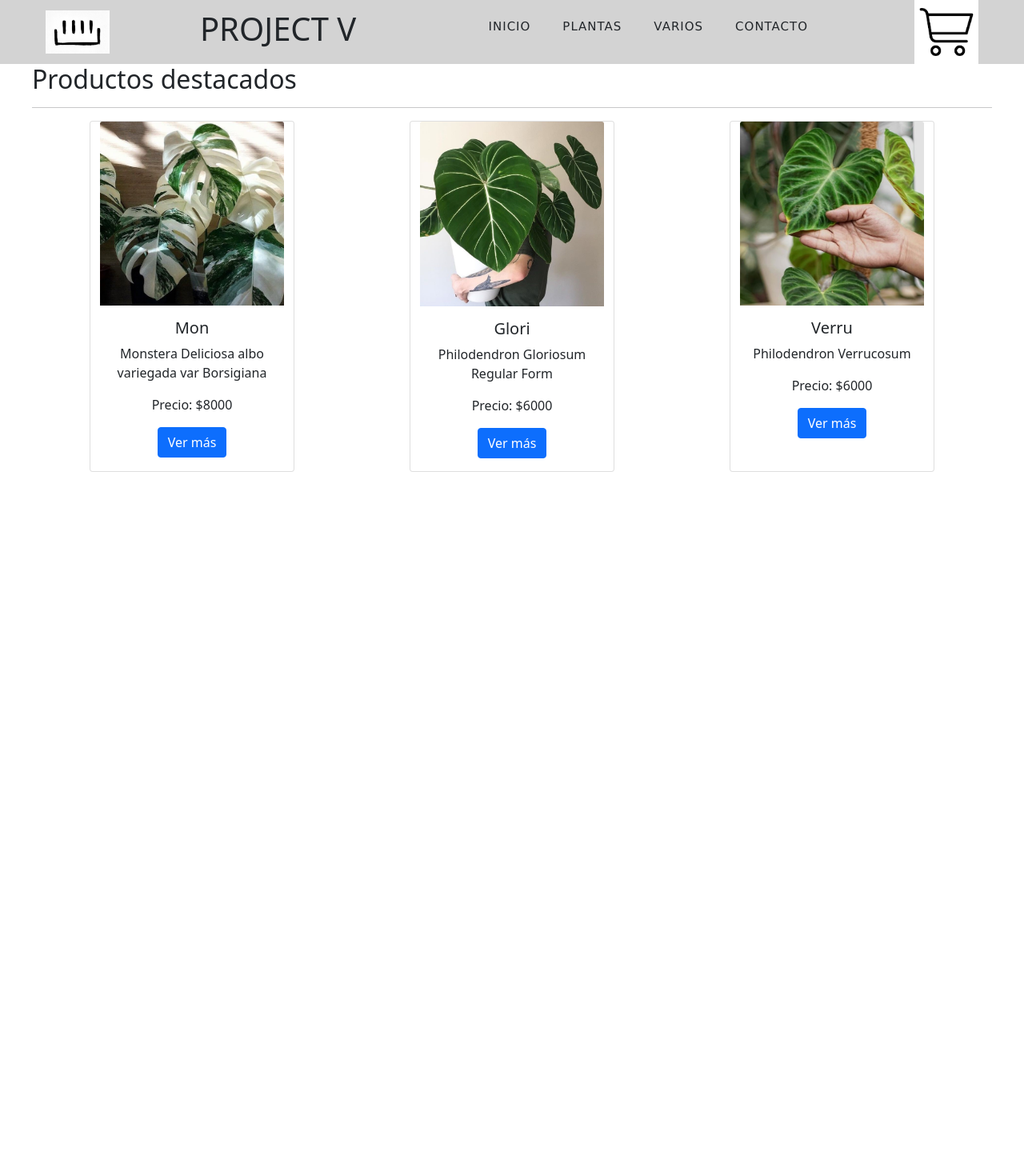
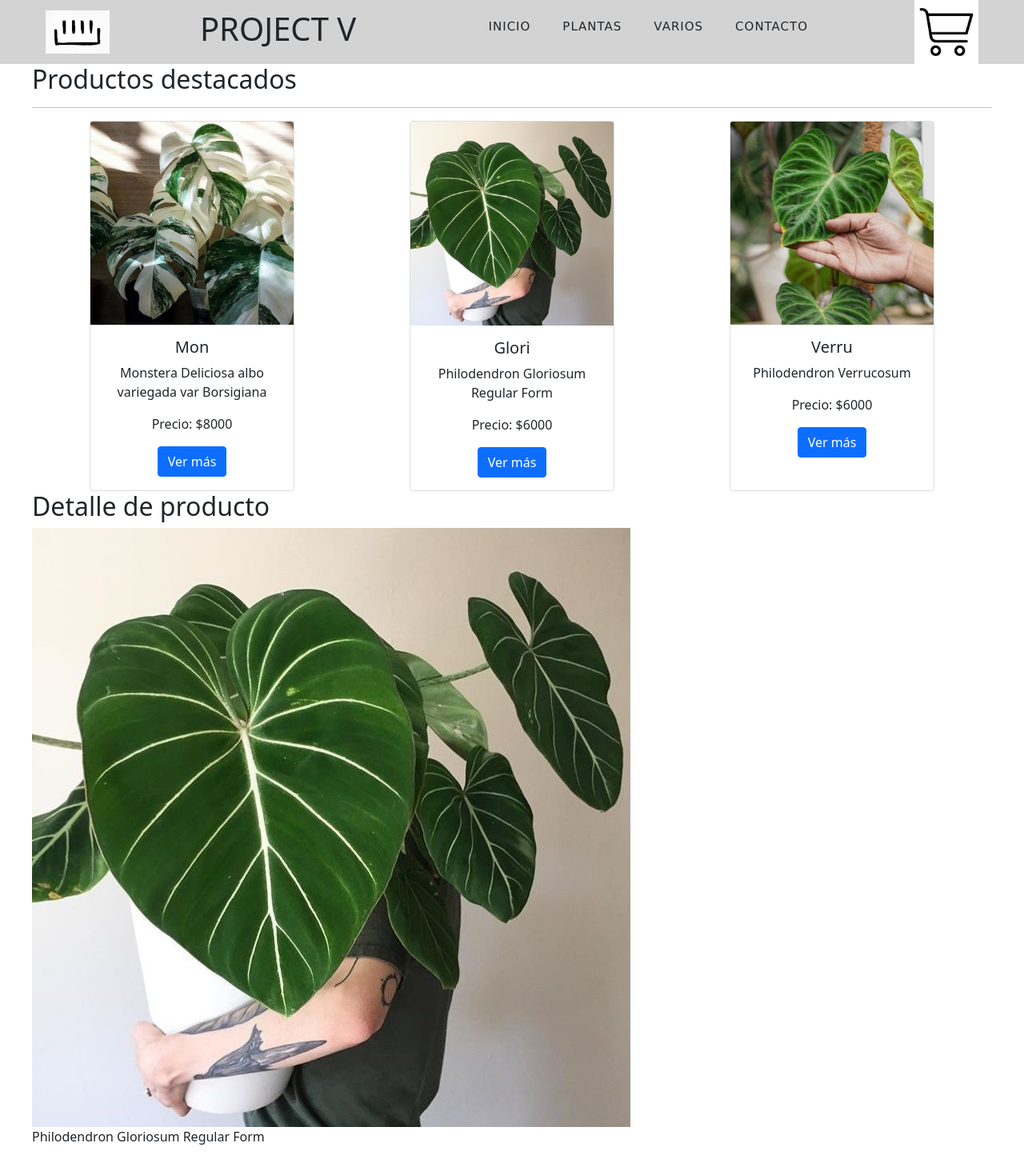
Before and after one commit to hfer90/ProjectJS, a React (Create React App) app: page / in a window 1280 px wide. Shown: the whole page at 80% size. Before the commit the page ends 800 px from the top, so only its background shows below. Built offline with nearby package versions, Linux system fonts and the light colour scheme.

Commit message:
agrego item detail, clase 6

```diff
--- a/src/App.js
+++ b/src/App.js
@@ -1,5 +1,6 @@
 import { NavBar } from "./components/Navbar/Navbar";
 import { ItemListContainer } from "./components/ItemListContainer/ItemListContainer";
+import { ItemDetailContainer } from "./components/ItemDetailContainer/ItemDetailContainer";
 import 'bootstrap/dist/css/bootstrap.min.css';
 import './App.css'; // ver
 
@@ -9,6 +10,7 @@ function App() {
 
     <NavBar/>
     <ItemListContainer/>
+    <ItemDetailContainer/>
     </>
   );
 }
--- a/src/components/Item/Item.js
+++ b/src/components/Item/Item.js
@@ -1,18 +1,18 @@
 import { Button, Card } from "react-bootstrap"
 
 
-export const Item = ( {id, nombre, precio, img, desc} ) => {
+export const Item = ( {id,producto} ) => {
 
     return (
         <Card className="text-center mx-auto"style={{ width: '16rem' }}>
-            <Card.Img variant="top" src={img} width= "200px" />
+            <Card.Img variant="top" src={producto.img} width= "200px" />
             <Card.Body>
-                <Card.Title>{nombre}</Card.Title>
+                <Card.Title>{producto.nombre}</Card.Title>
                 <Card.Text>
-                    {desc}
+                    {producto.desc}
                 </Card.Text>
                 <Card.Text>
-                    Precio: ${precio}
+                    Precio: ${producto.precio}
                 </Card.Text>
                 <Button variant="primary">Ver más</Button>
             </Card.Body>
--- /dev/null
+++ b/src/components/ItemDetail/ItemDetail.js
@@ -0,0 +1,16 @@
+import { Contenedor } from "../../Contenedor/Contenedor"
+
+export const ItemDetail = ({productDetail}) => {
+    const {nombre, id, desc, precio, img, stock} = productDetail
+
+    return (
+        <Contenedor>
+            <div>
+                <h2>Detalle de producto</h2>
+                <img src={img} alt={nombre}/>
+                <p>{desc}</p>
+
+            </div>
+        </Contenedor>
+    )
+}
--- /dev/null
+++ b/src/components/ItemDetailContainer/ItemDetailContainer.js
@@ -0,0 +1,28 @@
+import { useEffect, useState } from "react"
+import { getProducts } from "../../mocks/FakeApi"
+import { ItemDetail } from "../ItemDetail/ItemDetail"
+
+export const ItemDetailContainer = () => {
+    const [productDetail,setProductDetail] = useState ({})
+    const [carg, setCarg] = useState(false)
+
+
+    useEffect(() => {
+        setCarg(true)
+
+        getProducts
+        .then( (res) => setProductDetail (res.find((item) => item.id  === '02')))
+
+        .catch((error) =>console.log(error))
+        .finally(()=> setCarg (false))
+        }, [])
+
+
+    return (
+        <div>
+            {carg ? <p>Cargando!</p> : <ItemDetail productDetail={productDetail}/> }
+
+        </div>
+
+    )
+}
--- a/src/components/ItemList/ItemList.js
+++ b/src/components/ItemList/ItemList.js
@@ -1,15 +1,15 @@
 import { Contenedor } from "../../Contenedor/Contenedor"
 import { Item } from "../Item/Item"
 
-export const ItemList = ({ productos }) => {
+export const ItemList = ({ listaProductos }) => {
 
     return (
         <Contenedor>
-            <div class="col-12">
+            <div>
                 <h2>Productos destacados</h2>
                 <hr />
-                <div className="row mx-auto">
-                    {productos.map((el) => <Item key={el.id} {...el} />)}
+                <div className="d-flex">
+                    {listaProductos.map((producto) => <Item key={producto.id} producto={producto} />)}
                 </div>
             </div>
         </Contenedor>
--- a/src/components/ItemListContainer/ItemListContainer.js
+++ b/src/components/ItemListContainer/ItemListContainer.js
@@ -1,28 +1,28 @@
 import { useEffect, useState } from "react"
-import { stock } from "../../data/stock"
 import { ItemList } from "../ItemList/ItemList"
+import { getProducts } from "../../mocks/FakeApi"
 
 export const ItemListContainer = () => {
 
-    const [productos, setProductos] = useState([])
+    const [listaProductos, setListaProductos] = useState([])
     const [loading, setLoading] = useState(false)
+
 
     useEffect(() => {
         setLoading(true)
 
-        //ver bien aca como se arma y meterle tiempo de carga
-        setProductos(stock)
-        //
+        getProducts
+        .then( (res) => setListaProductos (res))
+            .catch((error) =>console.log(error))
+            .finally(()=> setLoading (false))
+        }, [])
 
-        setLoading(false)
-
-    }, [])
 
     return (
         <>
             {
                 loading ? <h2>Cargando</h2>  // gif carga?
-                    : <ItemList productos={productos} />
+                    : <ItemList listaProductos={listaProductos} />
             }
         </>
     )
--- /dev/null
+++ b/src/mocks/FakeApi.js
@@ -0,0 +1,42 @@
+import monstera from "../img/planta-monstera.jpg"
+import gloriosum from "../img/planta-gloriosum.jpg"
+import verrucosum from "../img/planta-verrucosum.jpg"
+
+const stock = [
+    {
+        nombre: 'Mon',
+        id: '01',
+        desc: 'Monstera Deliciosa albo variegada var Borsigiana',
+        precio: 8000,
+        img: monstera,
+        stock: 5
+    },
+    {
+        nombre: 'Glori',
+        id: '02',
+        desc: 'Philodendron Gloriosum Regular Form',
+        precio: 6000,
+        img: gloriosum,
+        stock: 5
+    },
+    {
+        nombre: 'Verru',
+        id: '03',
+        desc: 'Philodendron Verrucosum',
+        precio: 6000,
+        img: verrucosum,
+        stock: 5
+    },
+]
+
+
+export const getProducts = new Promise ((resolve, reject) =>{
+    let condition = true
+    if(condition){
+        setTimeout (()=>{
+            resolve(stock)
+       }, 1000)
+    }else{
+        reject('algo anda mal')
+    }
+    })
```
